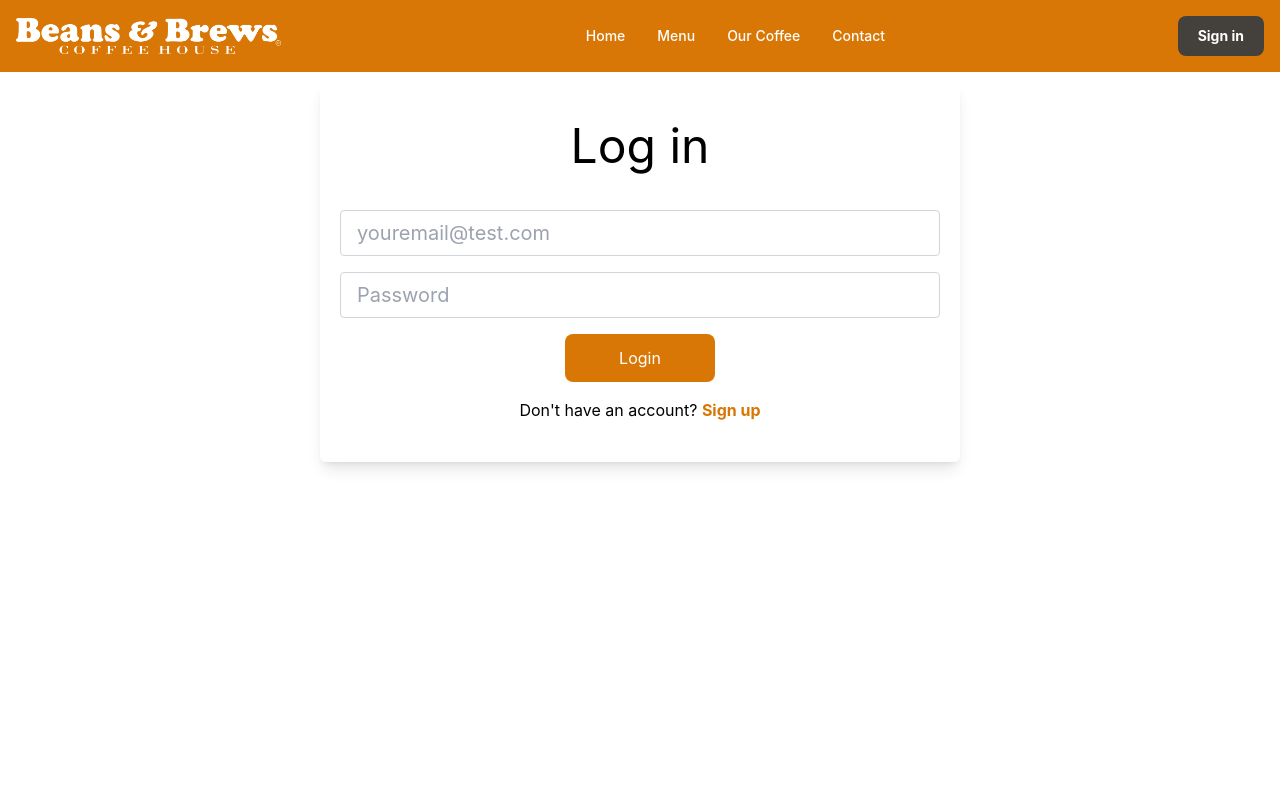
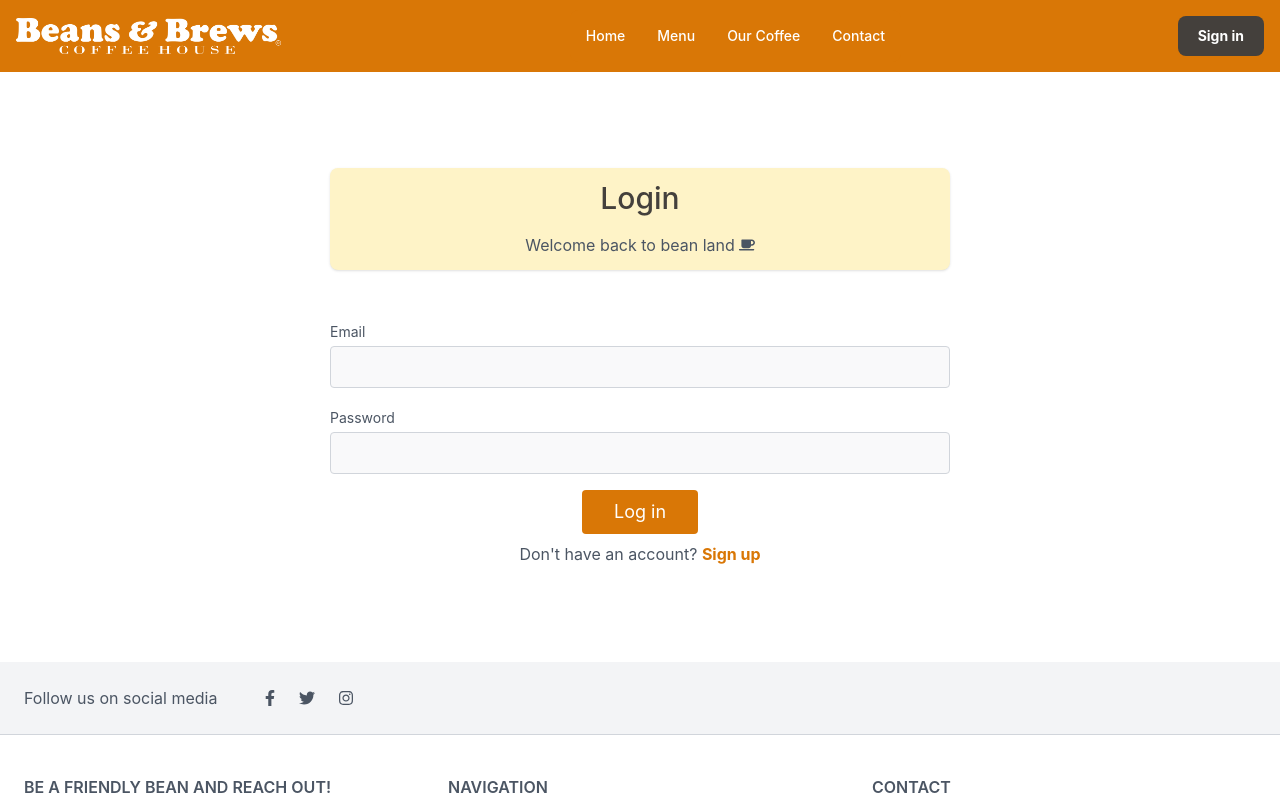
Before and after one commit to j-art-fox/Project-3-Beans-and-Brews, a React (Create React App) app in the folder client/: page /login in a window 1280 px wide. Shown: the top 800 px of the page. Built offline with nearby package versions, Linux system fonts and the light colour scheme.

Commit message:
style: added dark mode for login and signup pages

```diff
--- a/client/src/pages/Login.jsx
+++ b/client/src/pages/Login.jsx
@@ -2,6 +2,7 @@ import React, { useState } from 'react';
 import { useMutation } from '@apollo/client';
 import { LOGIN } from '../utils/mutations';
 import Auth from '../utils/auth';
+import { FaCoffee } from 'react-icons/fa';
 
 function Login(props) {
   const [formState, setFormState] = useState({ email: '', password: '' });
@@ -17,8 +18,8 @@ function Login(props) {
       const token = mutationResponse.data.login.token;
 
       Auth.login(token);
-    } catch (e) {
-      console.log(e);
+    } catch (error) {
+      console.log(error);
     }
   };
 
@@ -31,55 +32,78 @@ function Login(props) {
   };
 
   return (
-    <div className="container h-screen flex flex-col">
-      {/* Form */}
+    <div>
+      <section className="text-gray-600 body-font relative">
         <form
+          className="flex flex-col items-center justify-center container px-5 py-24 mx-auto"
           onSubmit={handleFormSubmit}
-        className="flex justify-center items-center h-1/2 w-screen"
         >
-        <div className="h-auto w-full mx-auto py-10 sm:w-3/4 md:w-1/2 2xl:w-2/5 shadow-lg p-5 rounded-md">
-          <div className="flex flex-col justify-center">
-            <h4 className="text-5xl mb-10 text-center">Log in</h4>
-            <input
-              type="email"
-              className="form-control block w-full px-4 py-2 mb-4 text-xl font-normal text-gray-700 bg-white bg-clip-padding border border-solid border-gray-300 rounded transition ease-in-out m-0 focus:text-gray-700 focus:bg-white focus:border-blue-600 focus:outline-none"
-              id="form-email"
-              placeholder="youremail@test.com"
-              onChange={handleChange}
-            />
-            <input
-              type="password"
-              className="form-control block w-full px-4 py-2 mb-4 text-xl font-normal text-gray-700 bg-white bg-clip-padding border border-solid border-gray-300 rounded transition ease-in-out m-0 focus:text-gray-700 focus:bg-white focus:border-blue-600 focus:outline-none"
-              id="form-password"
-              placeholder="Password"
-              onChange={handleChange}
-            />
-            {error ? (
-              <div className="text-center text-xl mb-2">
-                <p className="error-text">
-                  The provided credentials are incorrect. Try again.
+          <div className="lg:w-1/2 md:w-2/3 w-full text-center mb-12 rounded-lg bg-amber-100 shadow">
+            <h1 className="sm:text-3xl pt-3 text-2xl font-medium title-font mb-4 text-stone-700">
+              Login
+            </h1>
+            <p className="flex flex-row justify-center items-center lg:w-2/3 pb-3 mx-auto leading-relaxed text-base">
+              Welcome back to bean land<FaCoffee className='ml-1'/>
             </p>
           </div>
-            ) : null}
-            <div className="flex flex-col justify-center items-center ">
+          <div className="lg:w-1/2 md:w-2/3 mx-auto">
+            <div className="flex flex-wrap -m-2">
+              <div className="p-2 w-full ">
+                <div className="relative">
+                  <label
+                    htmlFor="email"
+                    className="leading-7 text-sm text-gray-600 dark:text-white"
+                  >
+                    Email
+                  </label>
+                  <input
+                    onChange={handleChange}
+                    type="email"
+                    id="email"
+                    name="email"
+                    className="w-full bg-gray-100 bg-opacity-50 rounded border border-gray-300 focus:border-indigo-500 focus:bg-white focus:ring-2 focus:ring-indigo-200 text-base outline-none text-gray-700 py-1 px-3 leading-8 transition-colors duration-200 ease-in-out"
+                  />
+                </div>
+              </div>
+              <div className="p-2 w-full">
+                <div className="relative">
+                  <label
+                    htmlFor="password"
+                    className="leading-7 text-sm text-gray-600 dark:text-white"
+                  >
+                    Password
+                  </label>
+                  <input
+                    onChange={handleChange}
+                    type="password"
+                    id="password"
+                    name="password"
+                    className="w-full bg-gray-100 bg-opacity-50 rounded border border-gray-300 focus:border-indigo-500 focus:bg-white focus:ring-2 focus:ring-indigo-200 text-base outline-none text-gray-700 py-1 px-3 leading-8 transition-colors duration-200 ease-in-out"
+                  />
+                </div>
+              </div>
+
+              <div className="p-2 w-full">
                 <button
-                className="bg-amber-600 w-1/4 py-3 rounded-lg text-center text-white mb-4 hover:bg-gray-900 ease-in-out duration-200 transition-all"
                   type="submit"
+                  className="flex mx-auto text-white bg-amber-600 transition-all ease-in-out duration-200 border-0 py-2 px-8 focus:outline-none hover:bg-amber-500 rounded text-lg"
                 >
-                Login
+                  Log in
                 </button>
-              <p>
+                <p className="text-center mt-2 dark:text-dark-500">
                   Don't have an account?{' '}
-                <a className="text-amber-600 font-bold" href="/signup">
+                  <a
+                    className="text-amber-600 transition-all ease-in-out duration-200 hover:text-amber-500 font-bold"
+                    href="/signup"
+                  >
                     Sign up
                   </a>
                 </p>
               </div>
-
-            <div id="warning"></div>
             </div>
           </div>
         </form>
+      </section>
     </div>
   );
 }
--- a/client/src/pages/Signup.jsx
+++ b/client/src/pages/Signup.jsx
@@ -48,7 +48,7 @@ const handleChange = (event) => {
             <div className="flex flex-wrap -m-2">
               <div className="p-2 w-full ">
                 <div className="relative">
-                  <label htmlFor="firstName" className="leading-7 text-sm text-gray-600">
+                  <label htmlFor="firstName" className="leading-7 text-sm text-gray-600 dark:text-white">
                     First Name
                   </label>
                   <input
@@ -62,7 +62,7 @@ const handleChange = (event) => {
               </div>
               <div className="p-2 w-full ">
                 <div className="relative">
-                  <label htmlFor="lastName" className="leading-7 text-sm text-gray-600">
+                  <label htmlFor="lastName" className="leading-7 text-sm text-gray-600 dark:text-white">
                     Last Name
                   </label>
                   <input
@@ -76,7 +76,7 @@ const handleChange = (event) => {
               </div>
               <div className="p-2 w-full ">
                 <div className="relative">
-                  <label htmlFor="email" className="leading-7 text-sm text-gray-600">
+                  <label htmlFor="email" className="leading-7 text-sm text-gray-600 dark:text-white">
                     Email
                   </label>
                   <input
@@ -90,7 +90,7 @@ const handleChange = (event) => {
               </div>
               <div className="p-2 w-full">
                 <div className="relative">
-                  <label htmlFor="password" className="leading-7 text-sm text-gray-600">
+                  <label htmlFor="password" className="leading-7 text-sm text-gray-600 dark:text-white">
                     Password
                   </label>
                   <input
@@ -106,10 +106,16 @@ const handleChange = (event) => {
               <div className="p-2 w-full">
                 <button
                   type="submit"
-                  className="flex mx-auto text-white bg-amber-500 border-0 py-2 px-8 focus:outline-none hover:bg-amber-600 rounded text-lg"
+                  className="flex mx-auto text-white bg-amber-600 transition-all ease-in-out duration-200 border-0 py-2 px-8 focus:outline-none hover:bg-amber-500 rounded text-lg"
                   >
-                  Submit
+                  Sign up
                 </button>
+                <p className='text-center mt-2 dark:text-dark-500'>
+                Already have an account?{' '}
+                <a className="text-amber-600 transition-all ease-in-out duration-200 hover:text-amber-500 font-bold" href="/login">
+                  Login
+                </a>
+              </p>
               </div>
             </div>
           </div>
```
Lines whose indentation alone changed are shown as unchanged.
